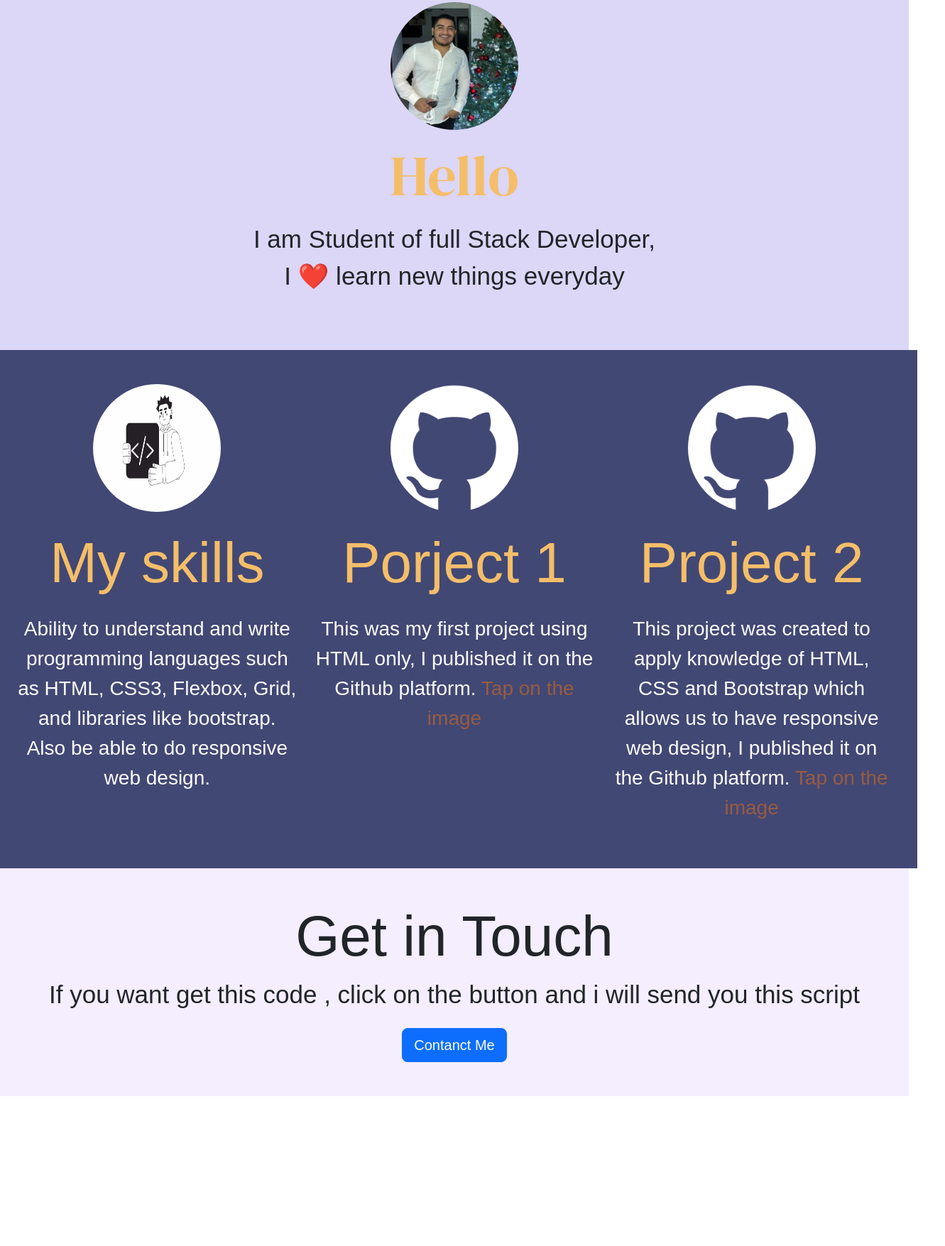
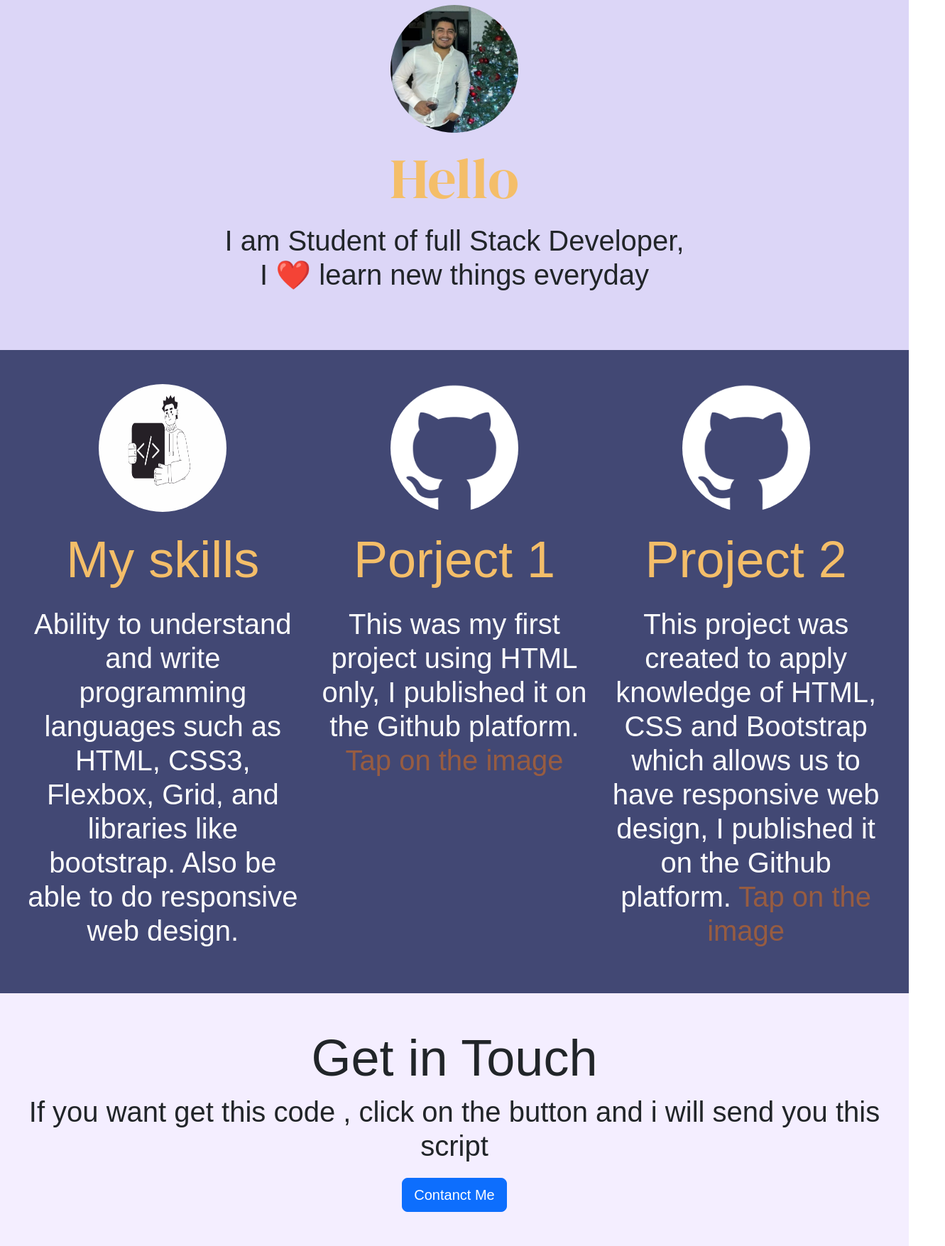
Before and after one commit to antoniodlsc/My-Portfolio, a plain HTML site: page index.html in a window 1280 px wide. Shown: the part 963-2718 px from the top of the page at 71% size, 1331 px wide, since content can reach past the window. Before the commit the page ends 2507 px from the top, so only its background shows below. Drawn offline with nearby package versions, Linux system fonts and the light colour scheme.

Commit message:
Add files via upload

```diff
--- a/index.html
+++ b/index.html
@@ -17,6 +17,7 @@
 <link href="https://fonts.googleapis.com/css2?family=Open+Sans:ital,wght@0,300..800;1,300..800&display=swap" rel="stylesheet">
 </head>
 <body>
+
 
   <nav class="navbar navbar-expand-lg navbar-dark bg-dark" aria-label="Fifth navbar example">
     <div class="container-fluid">
@@ -46,24 +47,26 @@
 
 
 
-  <div class="section1 d-flex row ">
-    <div class=" col">
-    <h1 class="titulo1 ">Hello, I'm a Developer</h1>
-    <P class="name1 me-auto p-2">My name is Antonio</P>
+  <div class="container-fluid">
+
+  <div class="section1 row  ">
+    <div class=" col-12">
+    <h1 class="titulo1 ">Hi, I'm a Developer </h1>
+    <P class="name1 me-auto p-2 display-6">My name is Antonio</P>
    </div>
-    <div class="image2 col pt-5 bl-5 ">
-      <img src="./Images/Images 1.jpg" alt="Fondo" height="400px" width="400px" class="rounded-circle" >
+    <div class="image2 text-center  ">
+      <img src="./Images/Images 1.jpg" alt="Fondo" height="250px" width="250px" class="rounded-circle rounder " >
 
     </div>
   </div>
 
-  <div class="section2  text-center d-flex align-items-center ">
+  <div class="section2 row  text-center d-flex align-items-center  ">
 
     <div class="col-12 ">
       <img src="./Images/Profile-Picture.jpeg" alt="Photo of Antonio" width="180" height="180" class="image1 rounded-circle mt-5 " >
 
-      <h2 class="title2 fw-normal my-3 ">Hello</h2>
-      <p class=" MyDescription">I am Student of full Stack Developer,<br>
+      <h2 class="title2 fw-normal my-3 display-1">Hello</h2>
+      <p class=" MyDescription display-6">I am Student of full Stack Developer,<br>
         I ❤️ learn new things everyday</p>
 
     </div>
@@ -72,8 +75,8 @@
   <div class="section3 text-center row  py-5 px-4 ">
     <div class="col-lg-4 col-12 ">
       <img src="./Images/Skills.jpg" alt="Diveces" height="180" width="180" class="rounded-circle">
-      <h2 class="titlesSec3 my-4">My skills </h2>
-      <p class="descriptionSec3">Ability to understand and write programming languages
+      <h2 class="titlesSec3 my-4 display-2">My skills </h2>
+      <p class="descriptionSec3 display-6">Ability to understand and write programming languages
         such as HTML, CSS3, Flexbox, Grid,
         and libraries like bootstrap.  Also be able to do responsive web design. </p>
     </div>
@@ -81,23 +84,23 @@
       <a href="https://antoniodlsc.github.io/Antonio-s-Project/">
         <img src="./Images/github-mark-white.png" alt="Image of project 1" width="180" height="180" class="images3 rounded-circle ">
       </a>
-      <h2 class="titlesSec3 my-4">Porject 1</h2>
-      <p class="descriptionSec3">This was my first project using HTML only, I published it on the Github platform. <span class="click1">Tap on the image</span></p>
+      <h2 class="titlesSec3 my-4 display-2">Porject 1</h2>
+      <p class="descriptionSec3 display-6">This was my first project using HTML only, I published it on the Github platform. <span class="click1">Tap on the image</span></p>
     </div>
-    <div class="col-lg-4 col-12"">
+    <div class="col-lg-4 col-12">
       <a href="https://antoniodlsc.github.io/TinDog-Project2/" >
         <img src="./Images/github-mark-white.png" alt="Image of project 2" width="180" height="180" class="images3 rounded-circle ">
       </a>
-      <h2 class="titlesSec3 my-4">Project 2</h2>
-      <p class="descriptionSec3">This project was created to apply knowledge of HTML, CSS  and Bootstrap  which allows us to have responsive web design, I published it on the Github platform. <span class="click1">Tap on the image</span></p>
+      <h2 class="titlesSec3 my-4 display-2">Project 2</h2>
+      <p class="descriptionSec3 display-6">This project was created to apply knowledge of HTML, CSS  and Bootstrap  which allows us to have responsive web design, I published it on the Github platform. <span class="click1">Tap on the image</span></p>
     </div>
   </div>
 
 
-  <div class="section4  col-12 text-center py-5 ">
-      <div class="col-12"><h1 class="title4">Get in Touch</h1></div>
+  <div class="section4 row  text-center py-5 ">
+      <div class="col-12"><h1 class="title4 display-2">Get in Touch</h1></div>
       <div class="col-12 ">
-        <p class="descriptionSec4">If you want get this code , click on the button and i will send you this script</p>
+        <p class="descriptionSec4 display-6">If you want get this code , click on the button and i will send you this script</p>
 
         <button class="bot1 btn btn-primary btn-lg ">Contanct Me </button>
       </div>
@@ -106,7 +109,7 @@
 
 
   </div>
-
+  </div>
   <script src="https://cdn.jsdelivr.net/npm/bootstrap@5.3.3/dist/js/bootstrap.bundle.min.js" integrity="sha384-YvpcrYf0tY3lHB60NNkmXc5s9fDVZLESaAA55NDzOxhy9GkcIdslK1eN7N6jIeHz" crossorigin="anonymous"></script>
 </body>
 </html>
```
